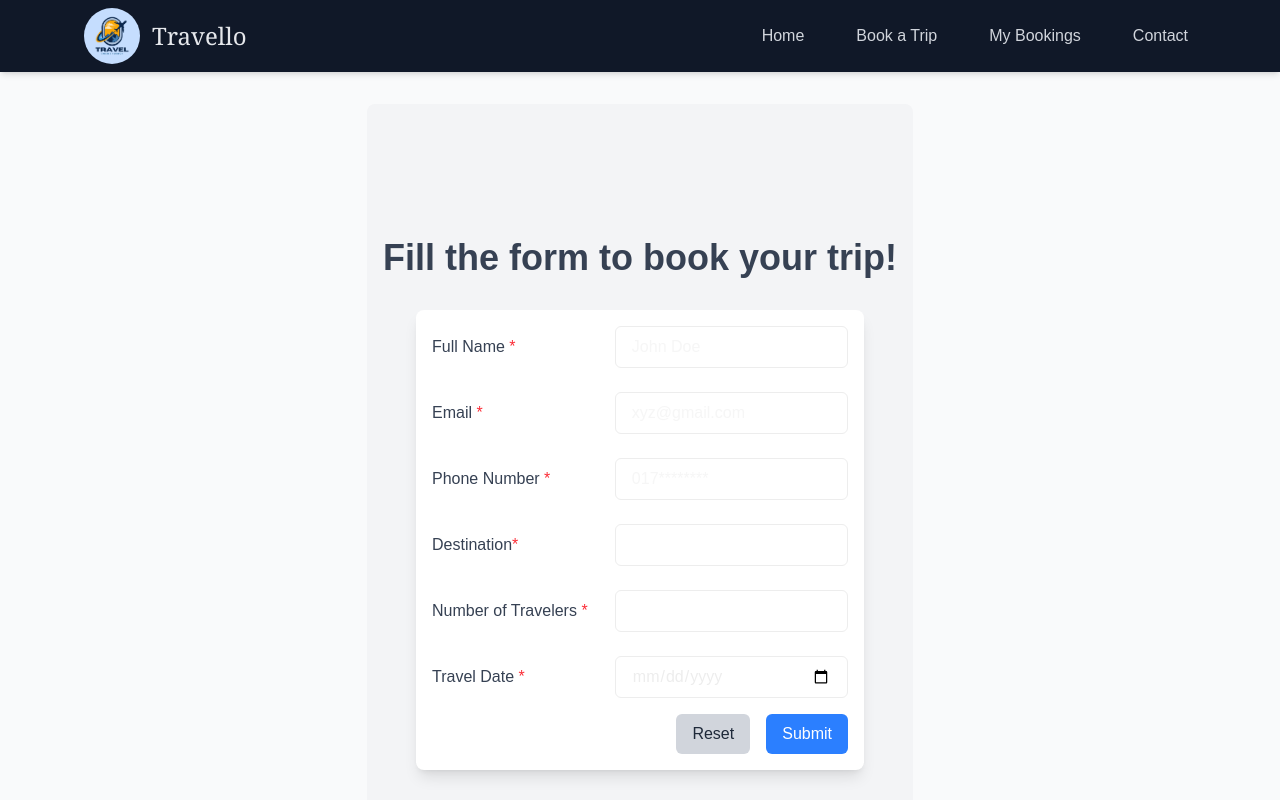
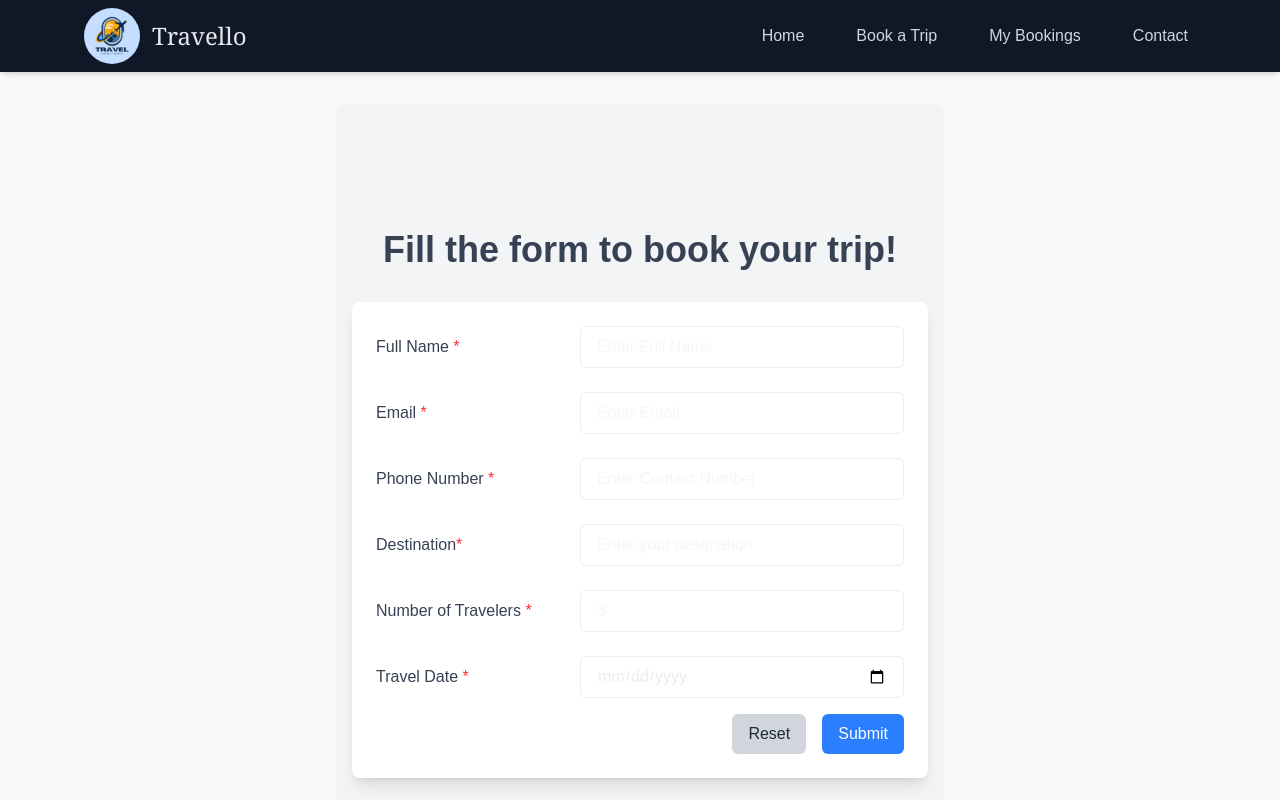
Before and after one commit to rez-ahmed/travel-booking-site, a Next.js app: page /book-a-trip in a window 1280 px wide. Shown: the top 800 px of the page. Built offline with nearby package versions, Linux system fonts and the light colour scheme.

Commit message:
Implemented React hooks to manage and submit form data

```diff
--- a/components/Form.tsx
+++ b/components/Form.tsx
@@ -1,14 +1,52 @@
 "use client";
-// py-12
+
+import { useState } from "react";
+
 const Form = () => {
+    const [formData, setFormData] = useState({
+        fullname: "",
+        email: "",
+        contact: "",
+        destination: "",
+        travelerNumber: "",
+        date: "",
+    });
+
+    const handleChange = (e) => {
+        const { name, value } = e.target;
+        setFormData((prev) => ({
+            ...prev,
+            [name]: value,
+        }));
+    };
+
+    const handleSubmit = (e) => {
+        e.preventDefault();
+        console.log("Form Data:", formData);
+    };
+
+    const handleReset = () => {
+        setFormData({
+            fullname: "",
+            email: "",
+            contact: "",
+            destination: "",
+            travelerNumber: "",
+            date: "",
+        });
+    };
+
     return (
         <div className="min-h-screen bg-gray-100 px-4 rounded-lg flex flex-col items-center justify-center mt-8">
             <h1 className="text-3xl md:text-4xl font-bold text-gray-700 mb-8 text-center">
                 Fill the form to book your trip!
             </h1>
 
-            <form className="bg-white p-4 rounded-lg shadow-lg max-w-md w-full">
-                <div className="space-y-6">
+            <form
+                onSubmit={handleSubmit}
+                className="bg-white p-6 rounded-lg shadow-lg max-w-xl w-full">
+                <div className="space-y-6"
+                >
                     {/* Full Name */}
                     <div className="flex items-center gap-4">
                         <label htmlFor="fullname" className="w-80 text-md font-medium text-gray-700">
@@ -17,8 +55,10 @@ const Form = () => {
                         <input
                             type="text"
                             name="fullname"
-                            placeholder="John Doe"
+                            placeholder="Enter Full Name"
+                            onChange={handleChange}
                             required
+                            value={formData.fullname}
                             className="w-full px-4 py-2 border rounded-md focus:outline-none focus:ring-2 focus:ring-blue-400"
                         />
                     </div>
@@ -31,8 +71,10 @@ const Form = () => {
                         <input
                             type="email"
                             name="email"
-                            placeholder="xyz@gmail.com"
+                            placeholder="Enter Email"
+                            onChange={handleChange}
                             required
+                            value={formData.email}
                             className="w-full px-4 py-2 border rounded-md focus:outline-none focus:ring-2 focus:ring-blue-400"
                         />
                     </div>
@@ -45,19 +87,27 @@ const Form = () => {
                         <input
                             type="tel"
                             name="contact"
-                            placeholder="017********"
+                            placeholder="Enter Contact Number"
+                            onChange={handleChange}
                             required
+                            value={formData.contact}
+                            maxLength={11}
                             className="w-full px-4 py-2 border rounded-md focus:outline-none focus:ring-2 focus:ring-blue-400"
                         />
                     </div>
 
                     {/* Destination */}
                     <div className="flex items-center gap-4">
-                        <label htmlFor="destination" className="w-80 text-md font-medium text-gray-700">Destination<span className="text-red-500">* </span></label>
+                        <label htmlFor="destination" className="w-80 text-md font-medium text-gray-700">
+                            Destination<span className="text-red-500">* </span>
+                        </label>
                         <input
                             type="text"
                             name="destination"
+                            placeholder="Enter your destination"
+                            onChange={handleChange}
                             required
+                            value={formData.destination}
                             className="w-full px-4 py-2 border rounded-md focus:outline-none focus:ring-2 focus:ring-blue-400"
                         />
                     </div>
@@ -70,19 +120,26 @@ const Form = () => {
                         <input
                             type="number"
                             name="travelerNumber"
+                            placeholder="3"
+                            onChange={handleChange}
                             min={1}
                             required
+                            value={formData.travelerNumber}
                             className="w-full px-4 py-2 border rounded-md focus:outline-none focus:ring-2 focus:ring-blue-400"
                         />
                     </div>
 
                     {/* Date */}
                     <div className="flex items-center gap-4">
-                        <label htmlFor="date" className="w-80 text-md font-medium text-gray-700">Travel Date<span className="text-red-500"> *</span></label>
+                        <label htmlFor="date" className="w-80 text-md font-medium text-gray-700">
+                            Travel Date<span className="text-red-500"> *</span>
+                        </label>
                         <input
                             type="date"
                             name="date"
+                            onChange={handleChange}
                             required
+                            value={formData.date}
                             className="w-full px-4 py-2 border rounded-md focus:outline-none focus:ring-2 focus:ring-blue-400"
                         />
                     </div>
@@ -92,6 +149,7 @@ const Form = () => {
                 <div className="flex justify-end space-x-4 pt-4">
                     <button
                         type="button"
+                        onClick={handleReset}
                         className="bg-gray-300 hover:bg-gray-400 text-gray-800 py-2 px-4 rounded-md transition"
                     >
                         Reset
@@ -104,8 +162,8 @@ const Form = () => {
                     </button>
                 </div>
             </form>
-        </div >
-    )
-}
+        </div>
+    );
+};
 
 export default Form;
```
